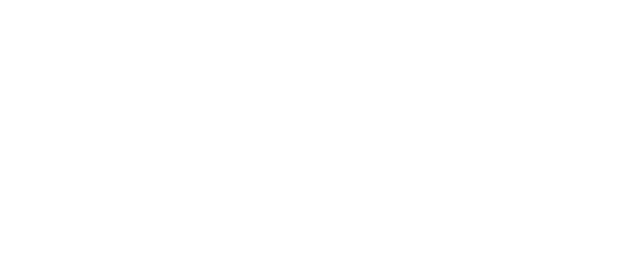
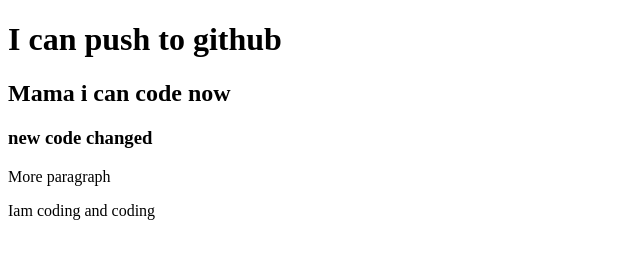
Before and after one commit to Jubaeidkhanofficial/my-first-repo, a plain HTML site: page index.html in a window 1280 px wide. Shown: the whole page, without its empty margins (0-640 px from the left). Drawn offline with Linux system fonts and the light colour scheme.

Commit message:
header added

```diff
--- a/index.html
+++ b/index.html
@@ -5,8 +5,13 @@
     <meta http-equiv="X-UA-Compatible" content="IE=edge">
     <meta name="viewport" content="width=device-width, initial-scale=1.0">
     <title>My First Github Repo</title>
+    <link rel="stylesheet" href="style.css">
 </head>
 <body>
-
+    <h1>I can push to github</h1>
+    <h2>Mama i can code now</h2>
+    <h3>new code changed</h3>
+    <p>More paragraph</p>
+    <p>Iam coding and coding </p>
 </body>
 </html>
```
Also changed, not shown: style.css (deleted).
